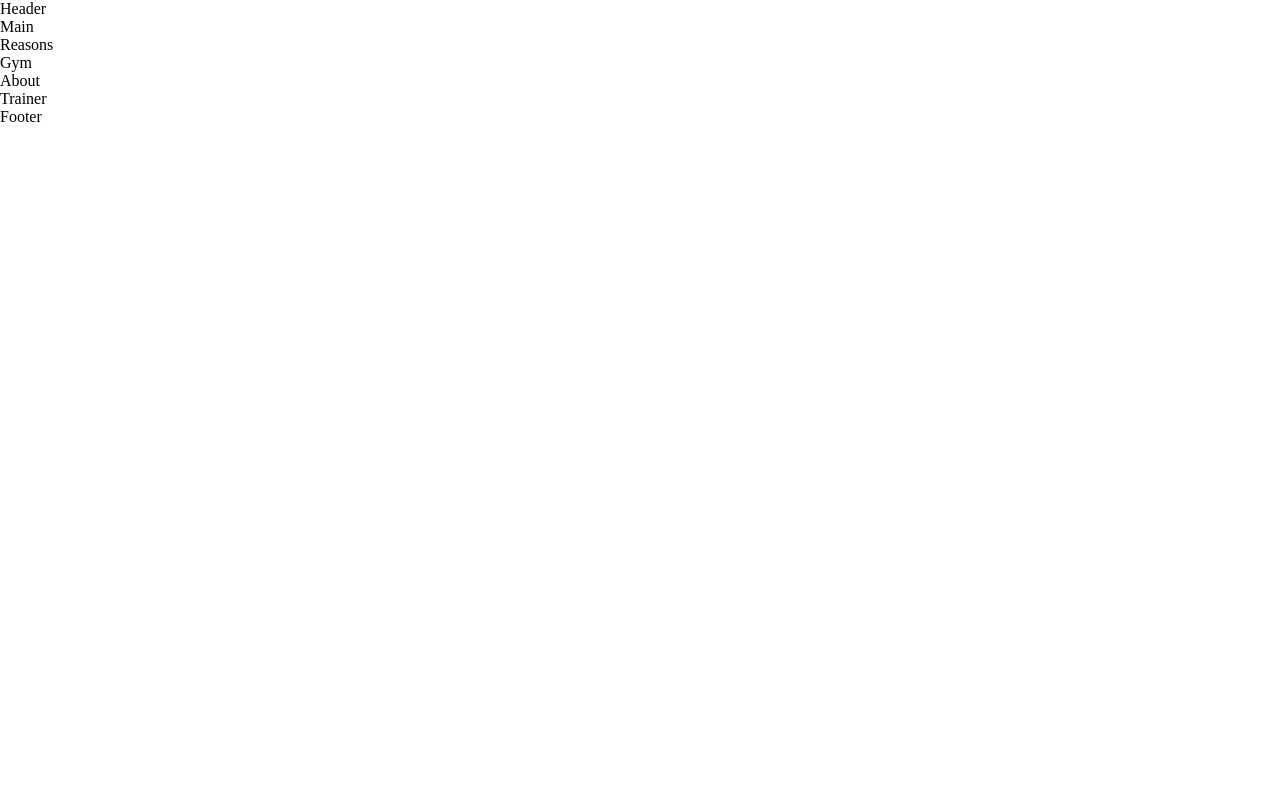
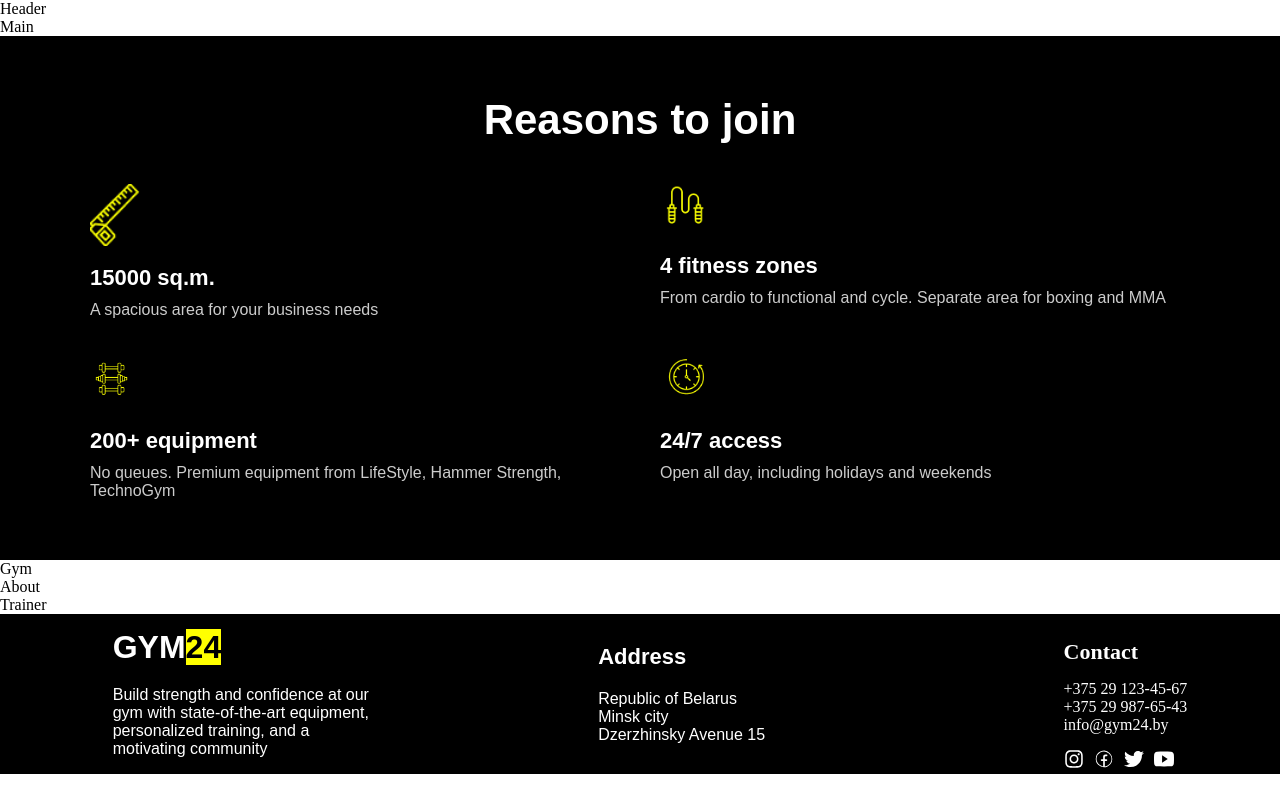
Before and after one commit to Shaxriyor1227/gitteam2, a React (Vite) app: page / in a window 1280 px wide. Built offline with nearby package versions, Linux system fonts and the light colour scheme.

Commit message:
Second-commit

```diff
--- a/package.json
+++ b/package.json
@@ -11,7 +11,8 @@
   },
   "dependencies": {
     "react": "^19.2.4",
-    "react-dom": "^19.2.4"
+    "react-dom": "^19.2.4",
+    "react-icons": "^5.6.0"
   },
   "devDependencies": {
     "@eslint/js": "^9.39.4",
--- a/src/components/Footer/Footer.css
+++ b/src/components/Footer/Footer.css
@@ -0,0 +1,59 @@
+.footer-container{
+    width: 100%;
+    height: 20vh;
+    display: flex;
+    background-color: black;
+    justify-content: space-around;
+    align-items: center;
+}
+.gym{
+    width: 300px;
+    padding: 20px;
+    font-family: sans-serif;
+}
+.gym h1{
+    font-size: 32px;
+    margin-bottom: 20px;
+    color: white;
+}
+.gym p{
+    font-size: 16px;
+    color: white;
+}
+
+.address{
+    width: 300px;
+    padding: 20px;
+    font-family: sans-serif;
+}
+.address h2{
+    font-size: 22px;
+    margin-bottom: 20px;
+    color: white;
+}
+.address p{
+    font-size: 16px;
+    color: white;
+}
+
+.contact{
+    display: flex;
+    gap: 15px;
+    margin-top: 20px;
+    justify-content: center;
+    flex-direction: column;
+}
+.contact-icon{
+    display: flex;
+    gap: 10px;
+    font-size: 20px;
+    color: white;
+}
+.contact h2{
+    font-size: 22px;
+    color: white;
+}
+.contact p{
+    font-size: 16px;
+    color: white;
+}
--- a/src/components/Footer/Footer.jsx
+++ b/src/components/Footer/Footer.jsx
@@ -1,9 +1,32 @@
 import React from 'react'
 import './Footer.css'
+import { FaInstagram } from "react-icons/fa6";
+import { CiFacebook } from "react-icons/ci";
+import { FaTwitter } from "react-icons/fa";
+import { IoLogoYoutube } from "react-icons/io";
 
 const Footer = () => {
   return (
-    <div>Footer</div>
+    <div className='footer-container'>
+        <div className="gym">
+            <h1>GYM<mark>24</mark></h1>
+            <p>Build strength and confidence at our gym with state-of-the-art equipment, personalized training, and a motivating community</p>
+        </div>
+        <div className="address">
+            <h2>Address</h2>
+            <p>Republic of Belarus <br /> Minsk city <br /> Dzerzhinsky Avenue 15</p>
+        </div>
+        <div className="contact">
+            <h2>Contact</h2>
+            <p>+375 29 123-45-67 <br /> +375 29 987-65-43 <br /> info@gym24.by</p>
+            <div className="contact-icon">
+                <FaInstagram />
+                <CiFacebook />
+                <FaTwitter />
+                <IoLogoYoutube />
+            </div>
+        </div>
+    </div>
   )
 }
 
--- a/src/components/Reasons/Reasons.css
+++ b/src/components/Reasons/Reasons.css
@@ -0,0 +1,78 @@
+.reasons {
+    width: 100%;
+    padding: 60px 20px;
+    background-color: black;
+    text-align: center;
+    font-family: sans-serif;
+}
+
+.reasons h1 {
+    font-size: 42px;
+    margin-bottom: 40px;
+    color: white;
+}
+
+/* GRID */
+.reasons-list {
+    display: grid;
+    grid-template-columns: repeat(2, 1fr);
+    gap: 40px;
+    max-width: 1100px;
+    margin: 0 auto;
+}
+
+/* CARD */
+.reason-card {
+    text-align: left;
+    transition: 0.3s;
+}
+
+.reason-card:hover {
+    transform: translateY(-5px);
+}
+
+.reason-card img {
+    width: 50px;
+}
+
+.reason-card h2 {
+    font-size: 22px;
+    margin-top: 15px;
+    color: white;
+}
+
+.reason-card p {
+    font-size: 16px;
+    margin-top: 10px;
+    color: #ccc;
+}
+
+/* 📱 Tablet */
+@media (max-width: 768px) {
+    .reasons-list {
+        grid-template-columns: 1fr;
+    }
+
+    .reasons h1 {
+        font-size: 32px;
+    }
+}
+
+/* 📱 Mobile */
+@media (max-width: 480px) {
+    .reasons {
+        padding: 40px 15px;
+    }
+
+    .reasons h1 {
+        font-size: 26px;
+    }
+
+    .reason-card h2 {
+        font-size: 20px;
+    }
+
+    .reason-card p {
+        font-size: 14px;
+    }
+}
--- a/src/components/Reasons/Reasons.jsx
+++ b/src/components/Reasons/Reasons.jsx
@@ -1,9 +1,49 @@
 import React from 'react'
 import './Reasons.css'
 
+import icon1 from "../../assets/icon1.png"
+import icon2 from "../../assets/icon2.png"
+import icon3 from "../../assets/icon3.png"
+import icon4 from "../../assets/icon4.png"
+
+const data = [
+  {
+    icon: icon1,
+    title: "15000 sq.m.",
+    text: "A spacious area for your business needs"
+  },
+  {
+    icon: icon2,
+    title: "4 fitness zones",
+    text: "From cardio to functional and cycle. Separate area for boxing and MMA"
+  },
+  {
+    icon: icon3,
+    title: "200+ equipment",
+    text: "No queues. Premium equipment from LifeStyle, Hammer Strength, TechnoGym"
+  },
+  {
+    icon: icon4,
+    title: "24/7 access",
+    text: "Open all day, including holidays and weekends"
+  }
+]
+
 const Reasons = () => {
   return (
-    <div>Reasons</div>
+    <div className="reasons">
+      <h1>Reasons to join</h1>
+
+      <div className="reasons-list">
+        {data.map((item, index) => (
+          <div className="reason-card" key={index}>
+            <img src={item.icon} alt="icon" />
+            <h2>{item.title}</h2>
+            <p>{item.text}</p>
+          </div>
+        ))}
+      </div>
+    </div>
   )
 }
 
```
Also changed, not shown: 1 other file (tests, documents, lock files or other folders).
